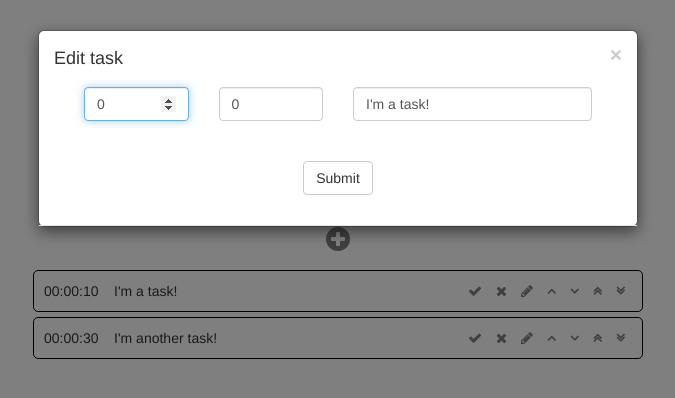
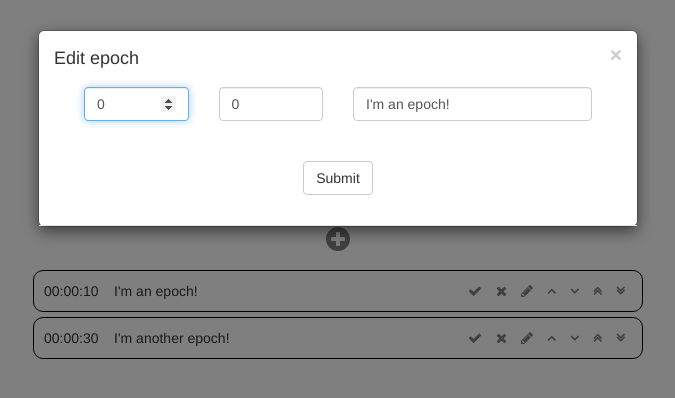
Before and after one commit to czhao39/epochs, a React app: page / in a window 1280 px wide. Both pictures are taken after a click on the icon 693 px from the left and 189 px from the top of the page. Shown: the top 398 px of the page, without its empty margins (302-977 px from the left). Built offline with nearby package versions, Linux system fonts and the light colour scheme.

Commit message:
rename app to Epochs

```diff
--- a/package.json
+++ b/package.json
@@ -1,5 +1,5 @@
 {
-  "name": "tasks",
+  "name": "epochs",
   "version": "0.1.0",
   "private": true,
   "dependencies": {
--- a/public/index.html
+++ b/public/index.html
@@ -4,7 +4,7 @@
     <meta charset="utf-8">
     <meta name="viewport" content="width=device-width, initial-scale=1, shrink-to-fit=no">
     <meta name="theme-color" content="#000000">
-    <title>React App</title>
+    <title>Epochs</title>
 
     <link rel="stylesheet" href="https://maxcdn.bootstrapcdn.com/bootstrap/3.3.7/css/bootstrap.min.css" integrity="sha384-BVYiiSIFeK1dGmJRAkycuHAHRg32OmUcww7on3RYdg4Va+PmSTsz/K68vbdEjh4u" crossorigin="anonymous">
     <link rel="stylesheet" href="https://cdnjs.cloudflare.com/ajax/libs/font-awesome/4.7.0/css/font-awesome.min.css" integrity="sha256-eZrrJcwDc/3uDhsdt61sL2oOBY362qM3lon1gyExkL0=" crossorigin="anonymous" />
--- a/src/components/App.js
+++ b/src/components/App.js
@@ -26,7 +26,7 @@ class App extends PureComponent {
     render() {
         return (
             <Grid fluid>
-                <div className="app-title">Tasks</div>
+                <div className="app-title">Epochs</div>
                 <div className="curtaskbox-wrapper">
                     <CurTaskBox
                         toggleEditTaskModal={(show, index) => this.toggleEditTaskModal(show, index)}
--- a/src/components/CreateTaskModal.js
+++ b/src/components/CreateTaskModal.js
@@ -26,7 +26,7 @@ class CreateTaskModal extends PureComponent {
                 dialogClassName="create-task-modal"
             >
                 <Modal.Header closeButton>
-                    <Modal.Title>Create a task</Modal.Title>
+                    <Modal.Title>Create an epoch</Modal.Title>
                     <Modal.Body>
                         <TaskEditor submitTask={this.submitTask} />
                     </Modal.Body>
--- a/src/components/EditTaskModal.js
+++ b/src/components/EditTaskModal.js
@@ -26,7 +26,7 @@ class EditTaskModal extends PureComponent {
                 dialogClassName="edit-task-modal"
             >
                 <Modal.Header closeButton>
-                    <Modal.Title>Edit task</Modal.Title>
+                    <Modal.Title>Edit epoch</Modal.Title>
                     <Modal.Body>
                         <TaskEditor
                             task={this.props.task}
--- a/src/reducers/tasksReducer.js
+++ b/src/reducers/tasksReducer.js
@@ -10,8 +10,8 @@ import { durationToSecs } from "../helpers";
 const DEFAULT_TASKS = {
     paused: true,
     list: [
-        { name: "I'm a task!", secsRemaining: 10 },
-        { name: "I'm another task!", secsRemaining: 30 },
+        { name: "I'm an epoch!", secsRemaining: 10 },
+        { name: "I'm another epoch!", secsRemaining: 30 },
     ],
 }
 
--- a/src/styles/TaskItem.scss
+++ b/src/styles/TaskItem.scss
@@ -2,7 +2,7 @@
     padding: 10px;
     margin-bottom: 5px;
     border: 1px solid black;
-    border-radius: 5px;
+    border-radius: 10px;
     display: flex;
 }
 
```
